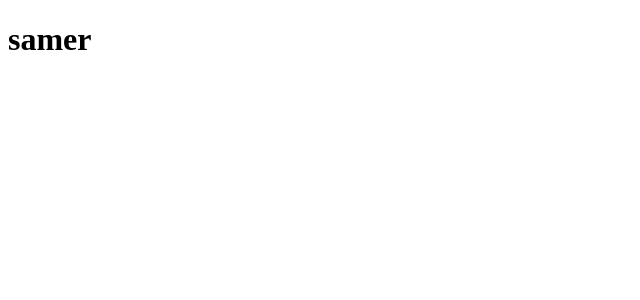
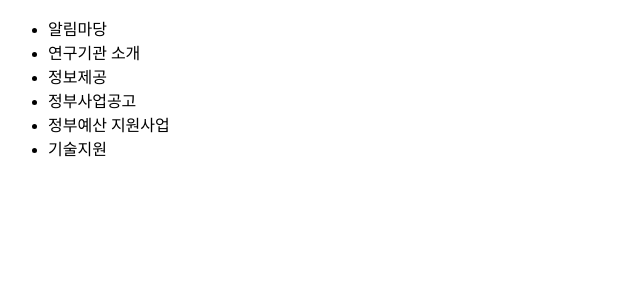
Before and after one commit to samer411/korean-cars-website, a Next.js app: page / in a window 1280 px wide. Shown: the top 300 px of the page, without its empty margins (0-640 px from the left). Built offline with nearby package versions, Linux system fonts and the light colour scheme.

Commit message:
initial commit

```diff
--- /dev/null
+++ b/app/header.tsx
@@ -0,0 +1,12 @@
+export default function Header(){
+    return(
+        <ul>
+            <li>알림마당</li>
+            <li>연구기관 소개</li>
+            <li>정보제공</li>
+            <li>정부사업공고</li>
+            <li>정부예산 지원사업</li>
+            <li>기술지원</li>
+        </ul>
+    )
+}
--- a/app/page.tsx
+++ b/app/page.tsx
@@ -1,3 +1,9 @@
-export default function samer(){
-   return <h1>samer</h1>
+import React from "react";
+import Header from "./header";
+const Home:React.FC=()=>{
+    return(
+        <Header></Header>
+    )
 }
+
+export default Home;
```
